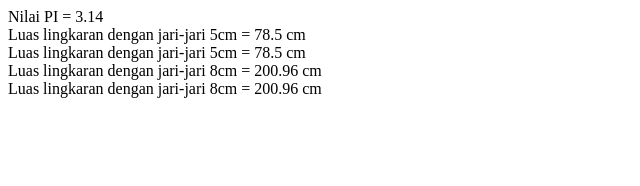
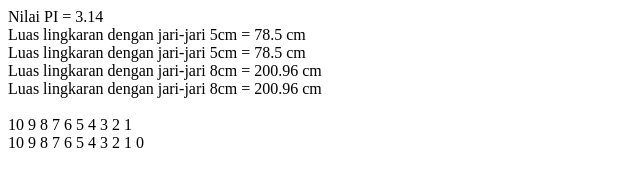
Before and after one commit to muhyusriln/example-OOP, a plain HTML site: page latihanJS3.html in a window 1280 px wide. Shown: the whole page, without its empty margins (0-640 px from the left). Drawn offline with Linux system fonts and the light colour scheme.

Commit message:
latihan Java Script Functional Programming

```diff
--- a/latihanJS3.html
+++ b/latihanJS3.html
@@ -79,7 +79,7 @@
 
   const user = {
     firstName: 'Sandi',
-    lastName: 'Kurniawan'
+    lastName: 'Kurniawan' // kesalahan penulisan
   }
 
   const renameLastNameUser = (newLastName, user) => {
@@ -92,7 +92,7 @@
   /* immutability */
   const user1 = {
     firstName: 'Sandi',
-    lastName: 'Kurniawan'
+    lastName: 'Kurniawan' // kesalahan penulisan
   }
 
   const createUserWithNewLastName = (newLastName1, user1) => {
@@ -102,7 +102,50 @@
   const newUser = createUserWithNewLastName('Mahardika', user1);
   console.log(newUser);
 
+  /* =========== Rekursif =========== */
+  /* contoh 1 */
+  /* code sintaksis iterasi */
 
+  const countDown = start => {
+    do {
+      document.write(` ${start} `);
+      start -= 1;
+    }
+    while(start > 0);
+  };
+
+  countDown(10);
+  document.write("<br>");
+
+  /* code di atas ubah ke bentuk rekursifnya */
+
+  const countDown1 = start1 => {
+    document.write(` ${start1} `);
+    if(start1 > 0) countDown1(start1-1);
+  }
+
+  countDown1(10);
+  document.write("<br>");
+
+  /* =========== Higher-Order Function =========== */
+  /* contoh 1 */
+  const hello = () => {
+    console.log("Hello!");
+  }
+
+  const say = (someFunction) => {
+    someFunction();
+  }
+
+  const sayHello = () => {
+    return () => {
+      console.log("Hello!");
+    }
+  }
+
+  hello();
+  say(hello);
+  sayHello()();
 </script>
 <body>
 
```
